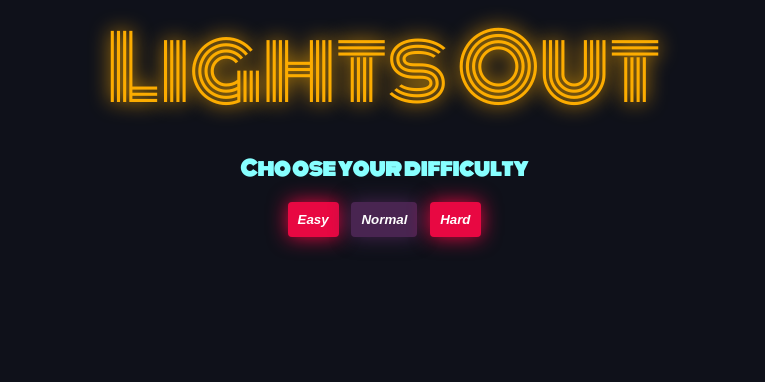
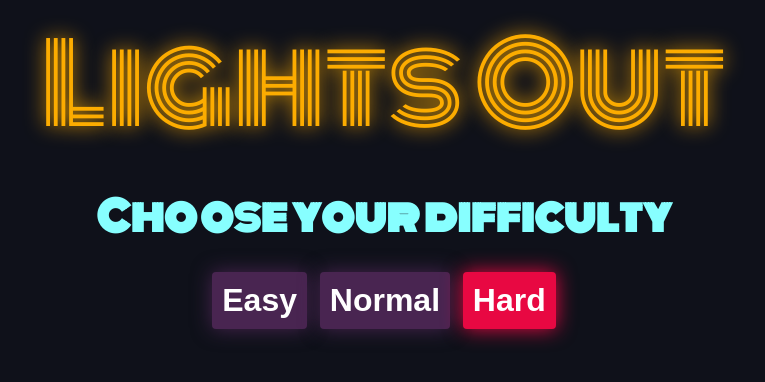
Before and after one commit to fabianeboli/lightsout, a React (Create React App) app: page / in a window 1280 px wide. Shown: the top 382 px of the page, without its empty margins (256-1021 px from the left). Built offline with nearby package versions, Linux system fonts and the light colour scheme.

Commit message:
Added animation, fixed sizes

```diff
--- a/src/components/MainScreen/MainScreen.module.sass
+++ b/src/components/MainScreen/MainScreen.module.sass
@@ -1,27 +1,31 @@
 @import '../../_Imports.module.sass'
 
 .title
-    font-size: 5.5rem
+    font-size: calc(5.2rem + 2vw)
     color: $titleColor
     font-family: $titleFont
     text-shadow: 0px 0px 20px $titleColor
 
+.bulb
+    animation: switchLight 5s ease-out
+
+
 .difficulty
     font-family: 'Monoton',cursive
-    color: #87ffff
-    font-size: 1.25em
+    color: $difficultyColor
+    font-size: 2.5em
     font-weight: 700
     margin: 1.0rem
-
 
 .buttons
     color: white
     border: none
-    margin: 0.1rem 0.4rem
+    margin: 0.5rem 0.4rem
     font-weight: 700
-    font-style: italic
+    font-size: 2.0em
     padding: 10px
     border-radius: 4px
+
 
 .buttonEasy
     @extend .buttons
@@ -44,3 +48,19 @@
     box-shadow: 0px 0px 20px $color
 
 @keyframes switchLight
+    0%
+        opacity: 0
+    10%
+        opacity: 1
+    15%
+        opacity: 0.2
+    25%
+        opacity: 0.4
+    35%
+        opacity: 0.5
+    50%
+        opacity: 0.2
+    65%
+        opacity: 0.6
+    100%
+        opacity: 1.0
--- a/src/components/MainScreen/MainScreen.tsx
+++ b/src/components/MainScreen/MainScreen.tsx
@@ -60,7 +60,7 @@ export const MainScreen = () => {
 
     return (
         <div>
-            <div className={styles.title}> Lights Out </div>
+            <div className={styles.title}> Lights <span className={styles.bulb}>O</span>ut </div>
             {boardSet ? gameScreen() : initialScreen()}
         </div>
     )
--- a/src/components/Tile/Tile.module.sass
+++ b/src/components/Tile/Tile.module.sass
@@ -2,7 +2,7 @@
 
 .tile
     border: 1px solid black
-    font-size: calc(0.5px + 1vw)
+    font-size: calc(0.8em + 1vw)
     width: 3.5em
     height: 3.5em
 
```
